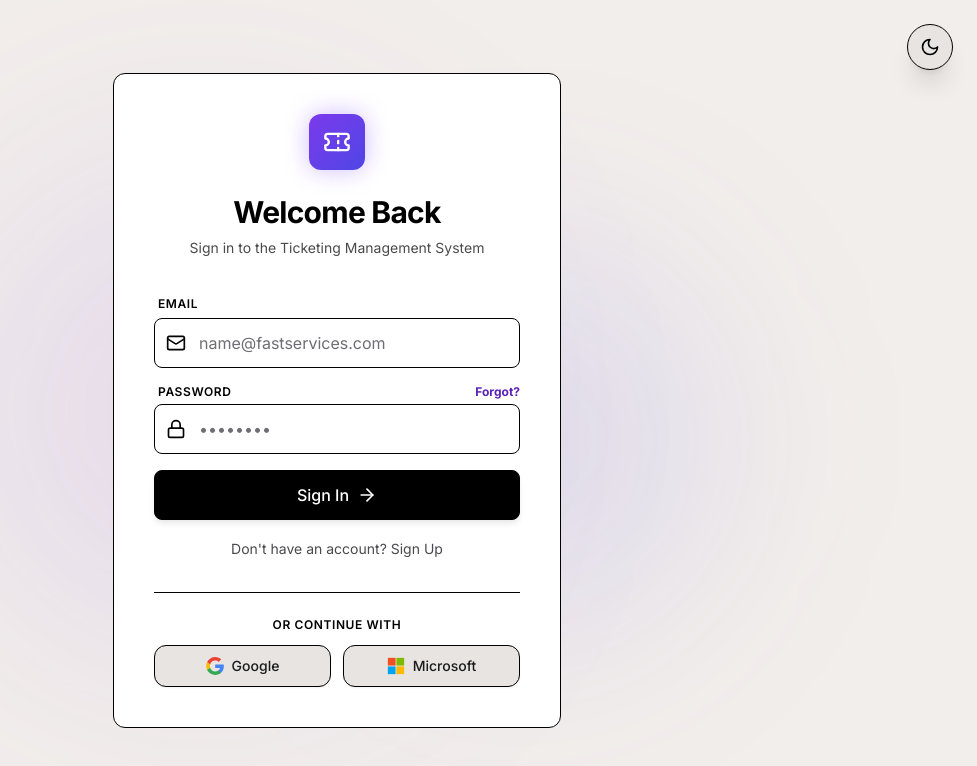
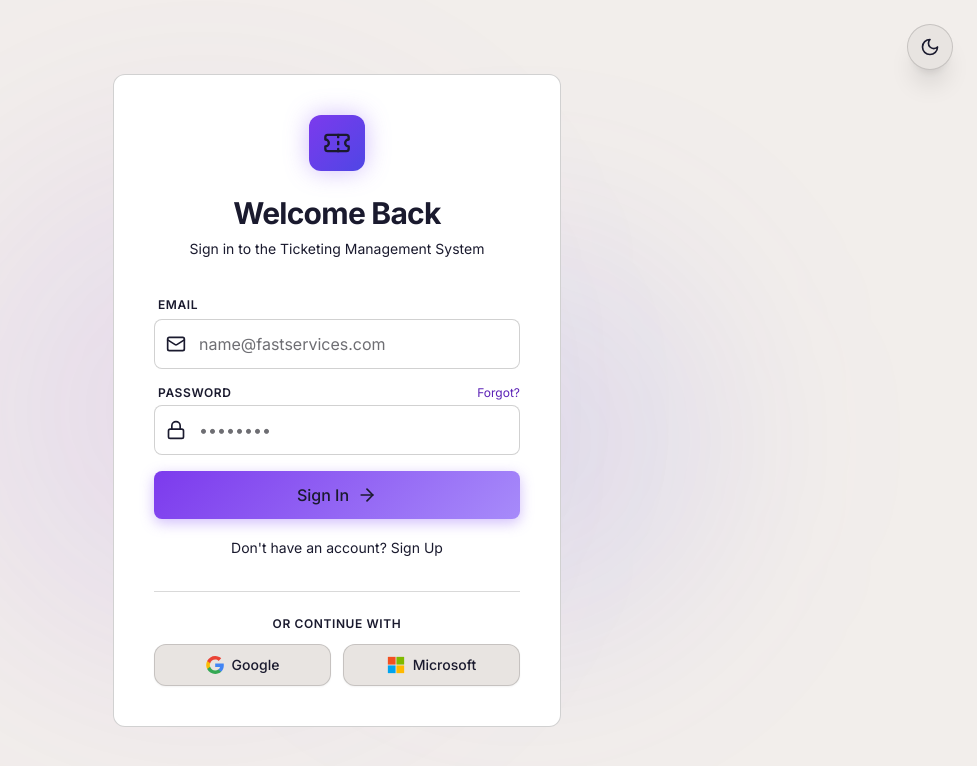
Before and after one commit to Kusen13/ticket-man, a React (Vite) app: page /login in a window 1280 px wide. Shown: the top 766 px of the page, without its empty margins (303-1280 px from the left). Built offline with nearby package versions, Linux system fonts and the light colour scheme.

Commit message:
fix(light-mode): complete rewrite of color rules — prevent white text on light backgrounds

```diff
--- a/src/index.css
+++ b/src/index.css
@@ -73,116 +73,148 @@ body {
 }
 
 
-/* Global Light Mode Overrides */
+/* ═══════════════════════════════════════════════
+   LIGHT MODE — Complete Text & Color Overrides
+   ═══════════════════════════════════════════════ */
+
+/* 1. Background & base */
 .light body {
   background-image: none !important;
   background-color: var(--bg-base) !important;
 }
 
+/* 2. Force ALL text to dark by default — this is the nuclear fix */
+.light * {
+  color: #1a1a2e;
+}
+
+/* 3. Specifically kill every white/slate text utility */
+.light .text-white,
 .light .text-slate-50,
 .light .text-slate-100,
 .light .text-slate-200,
 .light .text-slate-300,
 .light .text-slate-400,
-.light .text-slate-500 {
-  color: #000000 !important;
+.light .text-slate-500,
+.light .text-slate-600 {
+  color: #1a1a2e !important;
 }
 
-/* Specific protection for white text that MUST stay white on colored backgrounds */
-.light .text-white,
-.light [class*="bg-amber-"] *,
-.light [class*="bg-violet-"] *,
-.light [class*="bg-rose-"] *,
-.light [class*="bg-emerald-"] *,
-.light [class*="bg-cyan-"] * {
-  color: #ffffff !important;
+/* 4. Headings, table cells, paragraphs — always dark */
+.light h1, .light h2, .light h3, .light h4, .light h5,
+.light th, .light td, .light label, .light p, .light span, .light a {
+  color: #1a1a2e !important;
 }
 
-/* Force Table and Card Headers to Black */
-.light th,
-.light td,
-.light h1, .light h2, .light h3, .light h4 {
-  color: #000000 !important;
-}
-
-/* Black Outlines for Semi-White Background */
-.light .glass-card,
-.light .glass-panel,
-.light .input-field,
-.light [class*="border-white/"],
-.light .border-white\/5,
-.light .border-white\/10 {
-  border-color: #000000 !important;
-}
-
+/* 5. Cards and panels → white background, dark border */
 .light .glass-card,
 .light .glass-panel,
 .light .input-field {
   background-color: #ffffff !important;
+  border-color: rgba(0, 0, 0, 0.18) !important;
+  color: #1a1a2e !important;
 }
 
-/* Turn dark slate backgrounds into white for light mode readability */
+/* 6. All slate-* backgrounds → white */
 .light [class*="bg-slate-"] {
   background-color: #ffffff !important;
-  color: #000000 !important;
-  border-color: #000000 !important;
+  border-color: rgba(0, 0, 0, 0.12) !important;
 }
 
-/* Ensure ALL text inside these dark containers is specifically white in light mode */
+/* 7. Borders that use white/transparent — make them visible */
+.light [class*="border-white"],
+.light [class*="divide-white"] {
+  border-color: rgba(0, 0, 0, 0.15) !important;
+}
+
+/* 8. Inputs, textareas, selects */
+.light input,
+.light textarea,
+.light select {
+  background-color: #ffffff !important;
+  border-color: rgba(0, 0, 0, 0.25) !important;
+  color: #1a1a2e !important;
+}
+
+.light select option {
+  background-color: #ffffff;
+  color: #1a1a2e;
+}
+
+/* 9. Priority & status text — darker shades of their accent colors */
+.light .text-violet-400, .light .text-violet-500, .light .text-violet-600 {
+  color: #5b21b6 !important;
+}
+.light .text-rose-400, .light .text-rose-500, .light .text-rose-600 {
+  color: #b91c1c !important;
+}
+.light .text-emerald-400, .light .text-emerald-500, .light .text-emerald-600 {
+  color: #15803d !important;
+}
+.light .text-cyan-400, .light .text-cyan-500, .light .text-cyan-600 {
+  color: #0e7490 !important;
+}
+.light .text-amber-400, .light .text-amber-500, .light .text-amber-600 {
+  color: #b45309 !important;
+}
+.light .text-orange-400, .light .text-orange-500, .light .text-orange-600 {
+  color: #c2410c !important;
+}
+.light .text-blue-400, .light .text-blue-500, .light .text-blue-600 {
+  color: #1e40af !important;
+}
+
+/* 10. Buttons — dark background, white text */
+.light .btn-primary {
+  background-color: #0f172a !important;
+  color: #ffffff !important;
+  border-color: #0f172a !important;
+}
+.light .btn-primary:hover {
+  background-color: #1e293b !important;
+  color: #ffffff !important;
+}
+.light .btn-danger {
+  background-color: #be123c !important;
+  color: #ffffff !important;
+  border-color: #be123c !important;
+}
+
+/* 11. The dark tab nav in User Management — stays dark with white text */
 .light .dark-contrast-nav {
   background-color: #1a1a1c !important;
-  border-color: rgba(255, 255, 255, 0.2) !important;
+  border-color: rgba(255, 255, 255, 0.15) !important;
 }
-
-.light [class*="bg-amber-"],
-.light [class*="bg-violet-"],
-.light [class*="bg-rose-"],
-.light [class*="bg-emerald-"],
-.light [class*="bg-cyan-"],
-.light .btn-primary,
-.light .btn-danger {
-  /* Defined below to ensure white text in colored backgrounds */
-  box-shadow: 0 4px 6px -1px rgba(0, 0, 0, 0.1);
-}
-
-/* FORCE WHITE TEXT inside the safe zones */
-.light .dark-contrast-nav *,
-.light [class*="bg-amber-"] *,
-.light [class*="bg-violet-"] *,
-.light [class*="bg-rose-"] *,
-.light [class*="bg-emerald-"] *,
-.light [class*="bg-cyan-"] *,
-.light .btn-primary,
-.light .btn-primary *,
-.light .btn-danger,
-.light .btn-danger * {
+.light .dark-contrast-nav button,
+.light .dark-contrast-nav span {
   color: #ffffff !important;
 }
 
+/* 12. Light-tab states (inside dark-contrast-nav) */
 .light .light-tab {
-  color: rgba(255, 255, 255, 0.5) !important;
+  color: rgba(255, 255, 255, 0.55) !important;
 }
-
 .light .light-tab:hover {
   color: #ffffff !important;
 }
-
 .light .active-light-tab {
   color: #ffffff !important;
   background-color: var(--accent-primary) !important;
 }
 
-.light .btn-primary:not([class*="bg-emerald"]):not([class*="bg-rose"]):not([class*="bg-amber"]) {
-  background: #000000 !important;
-  color: #ffffff !important;
-  border: 1px solid #000000 !important;
+/* 13. Secondary button */
+.light .btn-secondary {
+  background-color: #f1f5f9 !important;
+  color: #1a1a2e !important;
+  border-color: rgba(0, 0, 0, 0.2) !important;
 }
 
-.light .btn-primary:hover {
-  opacity: 0.9;
+/* 14. Priority & status badges */
+.light .priority-badge,
+.light .status-badge {
+  font-weight: 700 !important;
 }
 
-/* Removed forced white text to prevent invisible headers in Light Mode */
 
 /* Scrollbar */
 ::-webkit-scrollbar {
@@ -228,77 +260,11 @@ body {
   box-shadow: 0 4px 20px rgba(0, 0, 0, 0.08);
 }
 
-/* Specific Light Mode Polish for Settings & Assignment */
-.light .btn-secondary,
-.light select,
-.light input {
-  color: #000000 !important;
-  border-color: #000000 !important;
-  background-color: #ffffff !important;
-}
-
-/* Multi-select/Assign Select dropdown fix */
-.light select option {
-  background-color: #ffffff;
-  color: #000000;
-}
-
-/* Settings Nav & Section fixes */
+/* Settings Nav active icon */
 .light [class*="bg-violet-500/10"].text-violet-400 {
-  background-color: #000000 !important;
-  color: #ffffff !important;
-  border-color: #000000 !important;
-}
-
-.light .text-slate-400,
-.light .text-slate-500,
-.light .text-slate-600 {
-  color: #000000 !important;
-  opacity: 1 !important;
-}
-
-/* Badge Polish for Light Mode - Darker colors for readability */
-.light .priority-badge,
-.light .status-badge {
-  color: #000000 !important;
-  border-color: #000000 !important;
-  background-color: rgba(0, 0, 0, 0.05) !important;
-  font-weight: 800 !important;
-}
-
-.light .text-violet-400, .light .text-violet-500, .light .text-violet-600 {
-  color: #5b21b6 !important; /* Darker Violet */
-  font-weight: 800 !important;
-}
-
-.light .text-rose-400, .light .text-rose-500, .light .text-rose-600 {
-  color: #b91c1c !important; /* Darker Red/Rose */
-  font-weight: 800 !important;
-}
-
-.light .text-emerald-400, .light .text-emerald-500, .light .text-emerald-600 {
-  color: #15803d !important; /* Darker Green/Emerald */
-  font-weight: 800 !important;
-}
-
-.light .text-cyan-400, .light .text-cyan-500, .light .text-cyan-600 {
-  color: #0e7490 !important; /* Darker Cyan */
-  font-weight: 800 !important;
-}
-
-.light .text-orange-400, .light .text-orange-500, .light .text-orange-600 {
-  color: #c2410c !important; /* Darker Orange */
-  font-weight: 800 !important;
-}
-
-.light .text-amber-400, .light .text-amber-500, .light .text-amber-600 {
-  color: #b45309 !important; /* Dark Amber */
-  font-weight: 800 !important;
-}
-
-.light .text-blue-400, .light .text-blue-500, .light .text-blue-600 {
-  color: #1e3a8a !important; /* Darker Blue */
-  font-weight: 800 !important;
+  background-color: rgba(91, 33, 182, 0.12) !important;
+  color: #5b21b6 !important;
+  border-color: rgba(91, 33, 182, 0.3) !important;
 }
 
 /* Toggle Switches */
@@ -306,17 +272,13 @@ body {
   background-color: #d1d5db !important;
 }
 
-.light .bg-violet-600 {
-  background-color: #000000 !important;
-}
-
 /* Assignment Button Font Fix */
 .light .group\/assign span {
-  color: #000000 !important;
+  color: #1a1a2e !important;
 }
 
 .light .group\/assign:hover span {
-  color: #000000 !important;
+  color: #1a1a2e !important;
   text-decoration: underline;
 }
 
```
